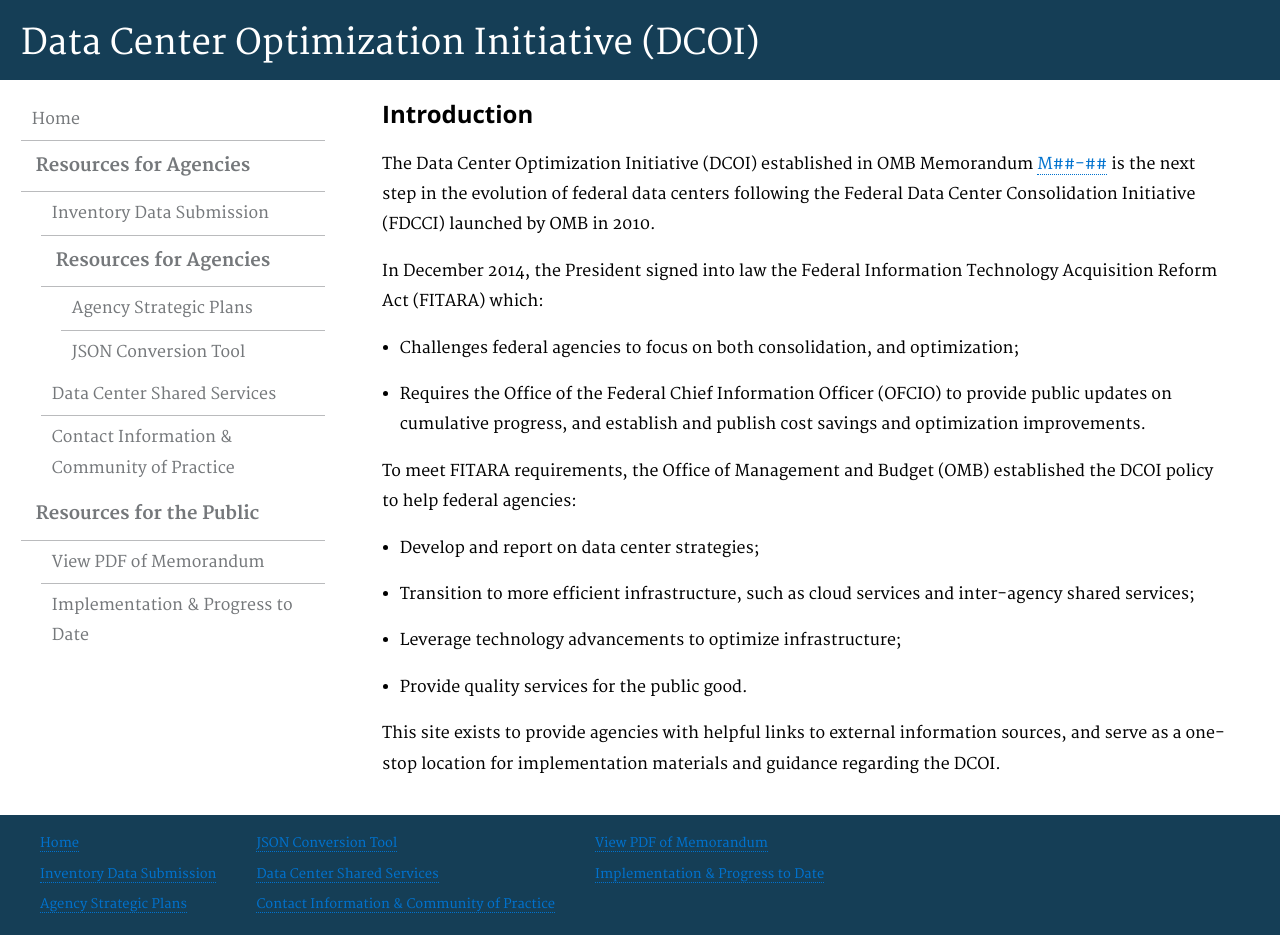
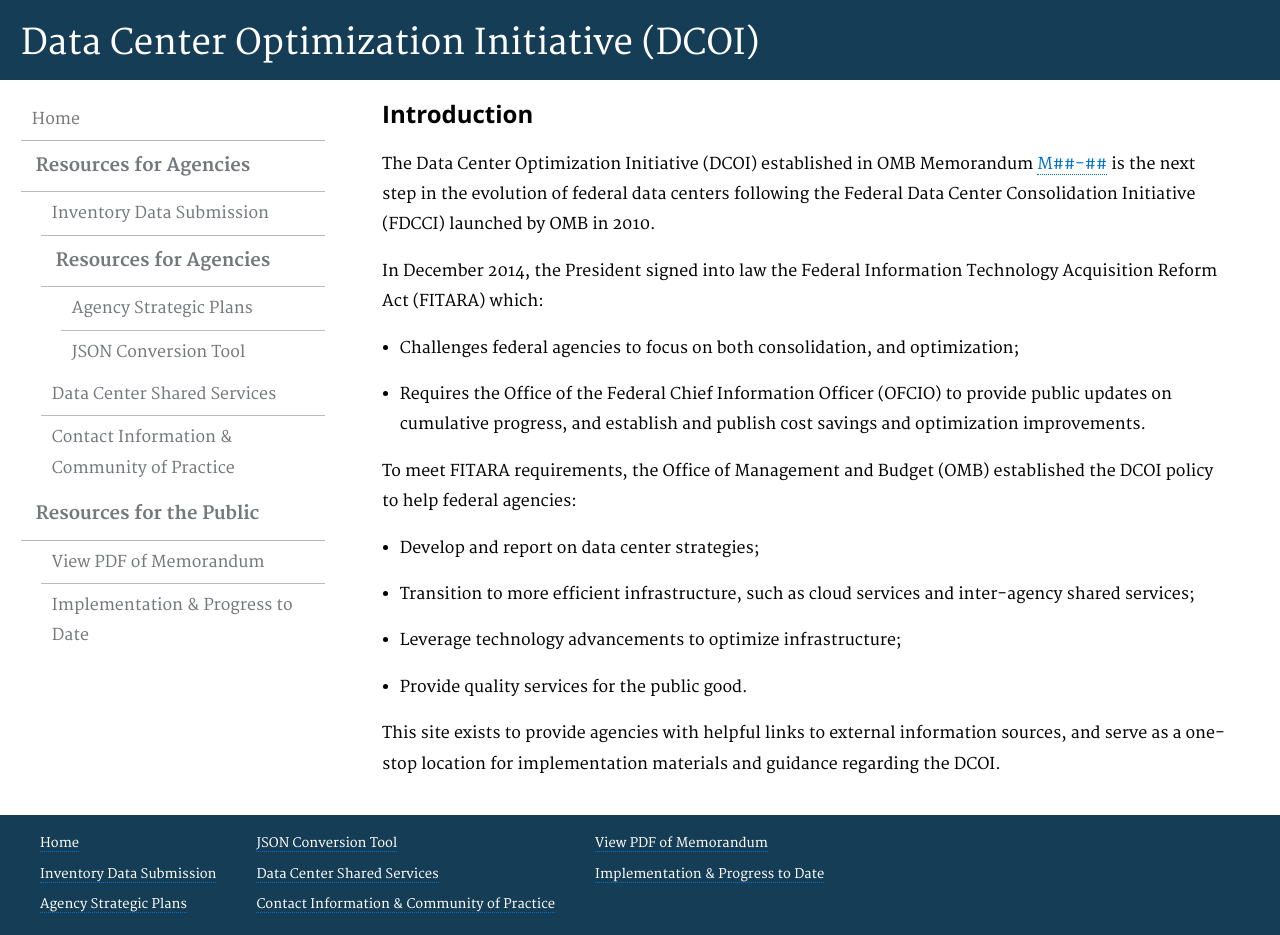
Before and after one commit to ydave-reisys/datacenters, a Jekyll site: the page built from pages/index.html, in a window 1280 px wide and 935 px high. Built offline with Jekyll 4.4.1, drawn with Linux system fonts in a browser that asks for light colours; nearby versions of some CDN libraries; Markdown is read by kramdown in place of the engine named in the settings.

Commit message:
Footer values

```diff
--- a/assets/css/styles.scss
+++ b/assets/css/styles.scss
@@ -396,3 +396,6 @@ footer{
   list-style: none;
   font-size: 13px;
 }
+.region-footer ul li a{
+  color: $white;
+}
```
